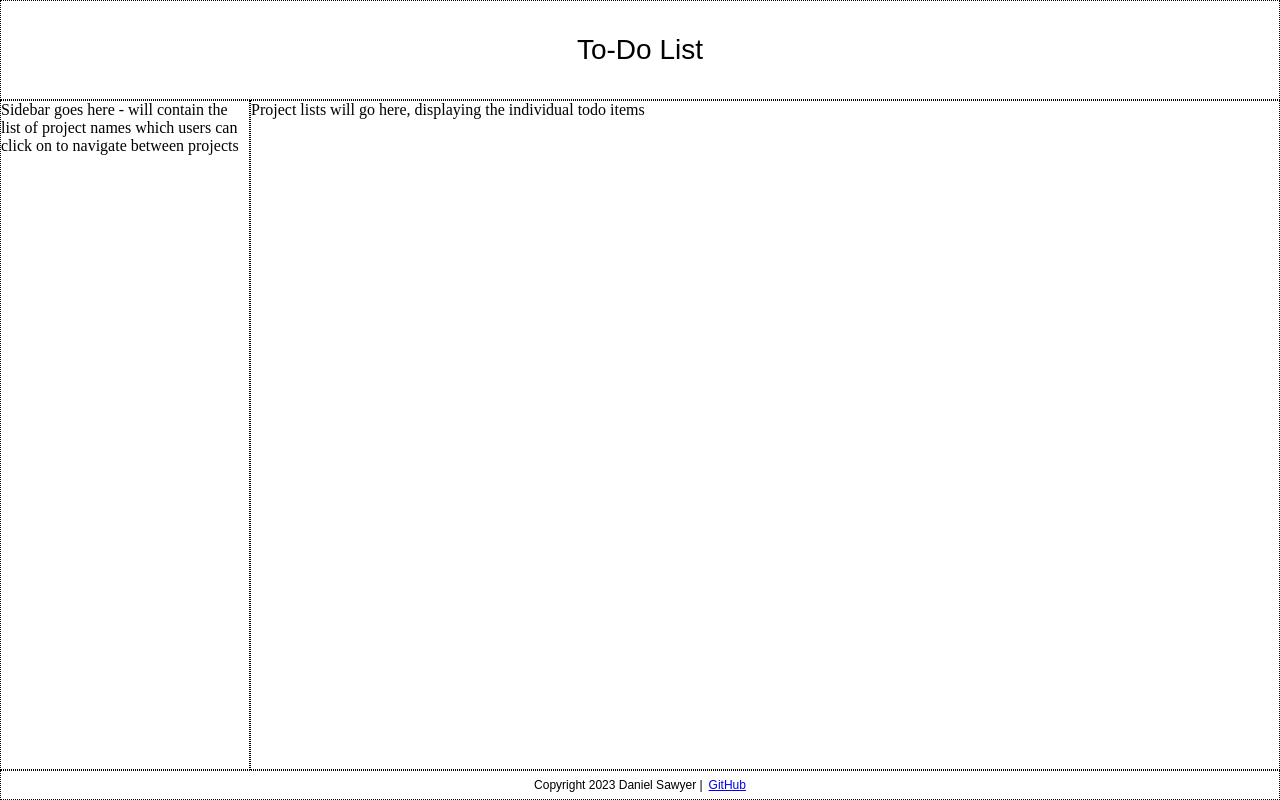
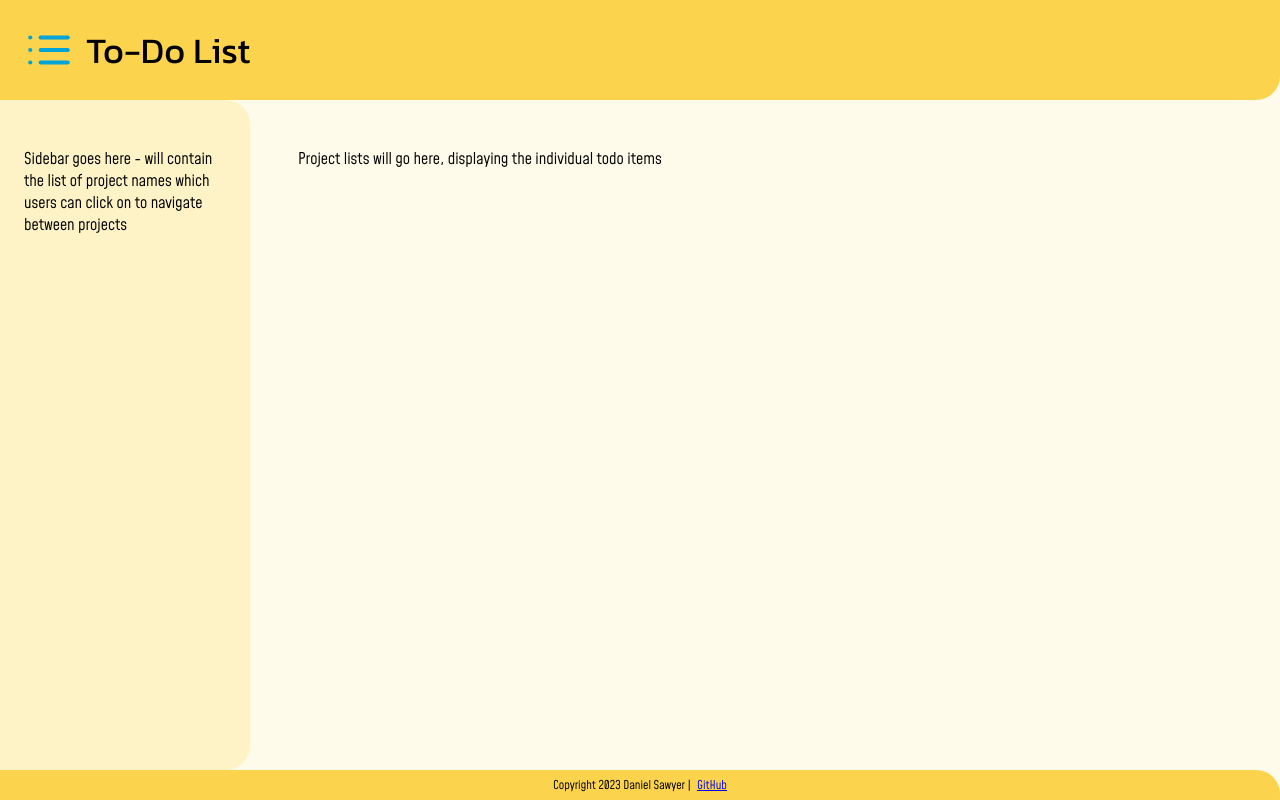
Before and after one commit to danielkurtsawyer/odin-javascript-todo-list, a website built with webpack: page dist/index.html in a window 1280 px wide. Built offline with nearby package versions, Linux system fonts and the light colour scheme.

Commit message:
Implement the logicController class and begin smaller component implementation
I changed the file structure a little more as well. I also have begun to separate my components for reusability and
clarity of code. Check out the DOMController.js pageLoad() function, and notice how loading different parts of the page
are outsourced to different modules. This keeps the main pageLoad function clean and not too cluttered or long.

I also began thinking about and somewhat applying some CSS styling to the web page.

```diff
--- a/src/DOMController.js
+++ b/src/DOMController.js
@@ -1,5 +1,11 @@
-import createFooter from './my-components/footer/footer.js';
-import createHeader from './my-components/header/header.js'
+import loadFooter from './my-components/footer/footer.js';
+import loadHeader from './my-components/header/header.js';
+import loadProject from './my-components/projectView/projectView.js';
+import loadSidebar from './my-components/sidebar/sidebar.js';
+
+import Project from './project.js';
+import ToDoItem from './toDoItem.js';
+
 
 const pageLoad = () => {
     // create a wrapper div to encapsulate every component
@@ -9,22 +15,17 @@ const pageLoad = () => {
 
     // create a new folder for a header component - can include all of its dependencies in there
     // and just call something like wrapper.appendChild(createHeader());
-    wrapper.appendChild(createHeader());
+    wrapper.appendChild(loadHeader());
 
-    const sidebar = document.createElement('div');
-    sidebar.classList.add('sidebar');
-    sidebar.textContent = 'Sidebar goes here - will contain the list of project names which users can click on to navigate between projects';
-    wrapper.appendChild(sidebar);
+    // will need some kind of module to access the localStorage API here, if data is found then we can parse it into objects
 
-    const projectView = document.createElement('div');
-    projectView.classList.add('project-view');
-    projectView.textContent = 'Project lists will go here, displaying the individual todo items';
-    wrapper.appendChild(projectView);
+    wrapper.appendChild(loadSidebar());
+
+    wrapper.appendChild(loadProject());
 
     // create the footer div and add relevent children elements
     // can also potentially move this code into its own module
-
-    wrapper.appendChild(createFooter());
+    wrapper.appendChild(loadFooter());
 }
 
 export {pageLoad};
--- a/src/logicController.js
+++ b/src/logicController.js
@@ -1,3 +1,63 @@
 import DOMController from './DOMController.js';
 import Project from './project.js';
 import ToDoItem from './toDoItem.js';
+
+export default class LogicController{
+    constructor(){
+        this._projects = [new Project('All Items')];
+    }
+
+    // returns the project at the requested index in the projects array
+    //      returns null if the index is not valid
+    getProject(index){
+        if(this.validateProjectIndex(index, 0)){
+            return this._projects[index];
+        } else {
+            return null;
+        }
+    }
+
+    validateProjectIndex(index, lowerBound){
+        return index>=lowerBound && index < this.getNumberOfProjects() ? true : false;
+    }
+
+    // returns the number of different projects currently in memory
+    getNumberOfProjects(){
+        return this._projects.length;
+    }
+
+    // Adds a project to the end of the projects array
+    addProject(project){
+        this._projects.push(project);
+    }
+
+    // removes a project from the projects array using the array index
+    // NOTE that we do not want to remove the default array at index 0
+    // returns the removed project
+    removeProject(index){
+        if(this.validateProjectIndex(index, 1)){
+            return this._projects.splice(index, 1).pop();
+        } else{
+            return null;
+        }
+    }
+
+    // moves an item from one project to another
+    // returns true if successful, false if otherwise
+    moveItem(itemIndex, oldProjectIndex, newProjectIndex){
+        // first check to see if the projects exist at those indices
+        const oldProject = this.getProject(oldProjectIndex);
+        const newProject = this.getProject(newProjectIndex);
+        if(oldProject && newProject){
+            // then check to see if the old project has an item at the itemIndex
+            // if it does, removeItem will have returned the item at that index
+            // if not, then this method call returns null
+            const itemToBeMoved = oldProject.removeItem(itemIndex);
+            if(itemToBeMoved){
+                // add the item to the end of the other project's list
+                newProject.addItem(itemToBeMoved);
+            } else return false;
+        } else return false;
+
+    }
+}
--- a/src/my-components/footer/footer.css
+++ b/src/my-components/footer/footer.css
@@ -3,6 +3,5 @@
     justify-content: center;
     align-items: center;
     gap: 6px;
-    font-family: sans-serif;
     font-size: 12px;
 }
--- a/src/my-components/header/header.css
+++ b/src/my-components/header/header.css
@@ -1,9 +1,14 @@
 .header {
     padding: 0px 24px;
     display: flex;
-    justify-content: center;
+    justify-content: start;
     align-items: center;
     gap: 12px;
-    font-family: sans-serif;
-    font-size: 28px;
+    font-size: 36px;
 }
+
+.header img{
+    filter: invert(46%) sepia(67%) saturate(2006%) hue-rotate(161deg) brightness(94%) contrast(101%);;
+    height: 50%;
+    width: auto;
+}
--- a/src/my-components/header/header.js
+++ b/src/my-components/header/header.js
@@ -1,8 +1,17 @@
 import './header.css';
+import Icon from './list.svg';
 
 export default () => {
+    // create the header wrapper div
     const header = document.createElement('div');
     header.classList.add('header');
+
+    // create an image using the imported svg
+    const myIcon = new Image();
+    myIcon.src = Icon;
+
+    header.appendChild(myIcon);
+
     const headerText = document.createElement('div');
     headerText.classList.add('header-text');
     headerText.textContent = 'To-Do List';
--- /dev/null
+++ b/src/my-components/projectView/projectView.js
@@ -0,0 +1,20 @@
+import EditIcon from './icons/edit.svg';
+import DeleteIcon from './icons/delete.svg';
+import MoveIcon from './icons/move.svg';
+
+import Project from '../../project';
+import ToDoItem from '../../toDoItem';
+
+export default (Project) => {
+    const projectView = document.createElement('div');
+    projectView.classList.add('project-view');
+    projectView.textContent = 'Project lists will go here, displaying the individual todo items';
+
+    // in the case that loadProject is called without a value, it will return just the empty project-view div
+    if(!Project){
+        return projectView;
+    }
+
+
+    return projectView;
+}
--- /dev/null
+++ b/src/my-components/sidebar/sidebar.js
@@ -0,0 +1,12 @@
+
+export default (projects) => {
+    const sidebar = document.createElement('div');
+    sidebar.classList.add('sidebar');
+    sidebar.textContent = 'Sidebar goes here - will contain the list of project names which users can click on to navigate between projects';
+
+    if(!sidebar){
+        return sidebar;
+    }
+
+    return sidebar;
+}
--- a/src/project.js
+++ b/src/project.js
@@ -76,25 +76,37 @@ export default class Project{
     }
 
     // removes an item from the list array at the index and returns that item
+    // returns null if index is not valid
     removeItem(index){
-        return this._list.splice(index, 1).pop();
+        if(this.validateItemIndex(index)){
+            return this._list.splice(index, 1).pop();
+        } else{
+            return null;
+        }
     }
 
     // every time a user edits an item, they will submit a form that has all of the properties included
-    // we can just use those pro
+    // we can just use those properties to update the item all at once
     editItem(index, title, description, dueDate, priority, checked){
-        this.getItem(index).update(title, description, dueDate, priority, checked);
-        // const editedItem = new ToDoItem();
-        // this._list[index] = editedItem;
+        if(this.validateItemIndex(index)){
+            this.getItem(index).update(title, description, dueDate, priority, checked);
+        } else {
+            return null;
+        }
     }
 
     // returns the ToDoList at that index in the array
     //      returns null if the index does not exist in the array
     getItem(index){
-        if(index >= 0 || index < this._list.length){
+        if(this.validateItemIndex(index)){
             return this._list[index];
         } else{
             return null;
         }
     }
+
+    // returns true if the index is valid in the list array
+    validateItemIndex(index){
+        return index >= 0 && index < this.listLength ? true : false;
+    }
 }
--- a/src/style.css
+++ b/src/style.css
@@ -1,37 +1,74 @@
+@font-face {
+    font-family: 'header-text';
+    src: url('./fonts/Kanit-Regular.ttf') format(truetype);
+    font-weight: bold;
+    font-style: none;
+}
+
+@font-face {
+    font-family: 'regular-text';
+    src: url('./fonts/Mohave-Regular.ttf') format(truetype);
+    font-weight: 400;
+    font-style: none;
+}
+
+:root{
+    --lightest-color: #fffbeb;
+    --light-color: #fef3c7;
+    --dark-color: #fcd34d;
+}
+
 * {
     margin: 0px;
     padding: 0px;
     box-sizing: border-box;
 }
 
-.header, .sidebar, .project-view, .footer{
-    border: 1px dotted black;
-}
+
 
 .wrapper {
     display: grid;
     grid-template-rows: 100px minmax(250px, 1fr) 30px;
-    grid-template-columns: 250px minmax(250px, 2fr);
+    grid-template-columns: clamp(200px, 20%, 250px) minmax(250px, 1fr);
     min-height: 100vh;
+    background-color: var(--lightest-color);
 }
 
 .header {
     grid-column: 1/3;
     grid-row: 1;
-    text-align: center;
+    font-family: 'header-text', sans-serif;
+
+    background-color: var(--dark-color);
+    border-bottom-right-radius: 24px;
 }
 
 .sidebar{
     grid-column: 1;
     grid-row: 2;
+    font-family: 'regular-text', sans-serif;
+
+    padding: 48px 24px;
+    background-color: var(--light-color);
+    border-top-right-radius: 24px;
+    border-bottom-right-radius: 24px;
+
 }
 
 .project-view{
     grid-column: 2;
     grid-row: 2;
+    font-family: 'regular-text', sans-serif;
+
+    padding: 48px;
+    background-color: var(--lightest-color);
 }
 
 .footer{
     grid-column: 1/3;
     grid-row: 3;
+    font-family: 'regular-text', sans-serif;
+
+    background-color: var(--dark-color);
+    border-top-right-radius: 24px;
 }
```
Also changed, not shown: src/fonts/Kanit-Regular.ttf (added), src/fonts/Mohave-Regular.ttf (added), src/index.js (line endings or trailing spaces), src/my-components/header/list.svg (added), src/my-components/projectView/icons/delete.svg (added), src/my-components/projectView/icons/edit.svg (added), src/my-components/projectView/icons/move.svg (added).
